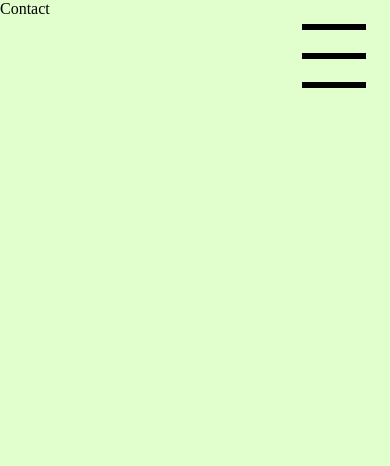
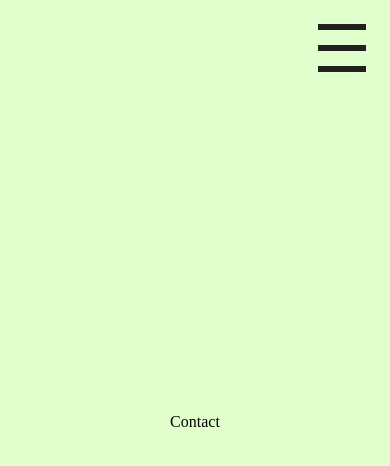
Before and after one commit to ArchCris/lic-bian-web, a Next.js app: page /Contact in a window 390 px wide. Shown: the top 466 px of the page. Built offline with nearby package versions, Linux system fonts and the light colour scheme.

Commit message:
ajust pages

```diff
--- a/pages/index.js
+++ b/pages/index.js
@@ -22,6 +22,7 @@ export default function Home() {
         exit={{opacity:0}}
         className={styles.home__conteiner}
       >
+        Index
       </m.main>
     </>
   )
--- a/styles/About.module.css
+++ b/styles/About.module.css
@@ -5,4 +5,7 @@
     height: 100%;
     width: 100%;
     background-color: #ffcab0;
+    display: flex;
+    justify-content: center;
+    align-items: center;
 }
--- a/styles/Contact.module.css
+++ b/styles/Contact.module.css
@@ -5,4 +5,7 @@
     height: 100%;
     width: 100%;
     background-color: #e0ffcd;
+    display: flex;
+    justify-content: center;
+    align-items: center;
   }
--- a/styles/Home.module.css
+++ b/styles/Home.module.css
@@ -5,7 +5,6 @@
   height: 100%;
   width: 100%;
   background-color: #ffebbb;
-  padding-top: 15vh;
   display: flex;
   justify-content: center;
   align-items: center;
--- a/styles/Navbar.module.css
+++ b/styles/Navbar.module.css
@@ -19,13 +19,14 @@
     font-size: 2rem;
     font-weight: 700;
     text-decoration: none;
-    z-index: 200;
+    z-index: 300;
     transition: all 500ms ease;
+    background-color: aliceblue;
 }
 .navbar__body a{
     padding: .2rem .5rem;
     text-decoration: none;
-    color: rgb(32,32,32);
+    color: var(--letter);
     position: relative;
     z-index: 100;
 }
@@ -33,7 +34,6 @@
 .navbar__body a{
     padding: .2rem .5rem;
     text-decoration: none;
-    color: rgb(32,32,32);
     position: relative;
     z-index: 100;
 }
@@ -42,7 +42,7 @@
     position: absolute;
     z-index: -1;
     content: "";
-    background-color: black;
+    background-color: var(--letter);
     height: 2.4rem;
     opacity: 0;
     width: 0%;
@@ -62,8 +62,8 @@
     top: 1.5rem;
     right: 1.5rem;
     z-index: 100;
-    height: 4rem;
-    width: 4rem;
+    height: 3rem;
+    width: 3rem;
     display: none;
     z-index: 300;
 }
@@ -78,8 +78,7 @@
     height: 6px;
     width: 100%;
     transition: all 500ms ease;
-    background-color: black;
-    transform-origin: center;
+    background-color: var(--letter);
 }
 .navbar__bar2{
     position: absolute;
@@ -87,9 +86,8 @@
     height: 6px;
     width: 100%;
     transition: all 500ms ease;
-    background-color: black;
+    background-color: var(--letter);
     transform: translateY(3px);
-    transform-origin: 2rem 3px;
 }
 .navbar__bar3{
     position: absolute;
@@ -97,8 +95,7 @@
     height: 6px;
     width: 100%;
     transition: all 500ms ease;
-    background-color: black;
-    transform-origin: 2rem 3px;
+    background-color: var(--letter);
 }
 
 @media only screen and (max-width: 768px) {
@@ -107,7 +104,7 @@
         height: 100%;
         flex-direction: column;
         left: 100%;
-        padding: 4rem 0rem;
+        padding: 6rem 0rem;
     }
     .active {
         left: 0%;
@@ -117,13 +114,12 @@
     }
     .trans1{
 
-        transform:  translateY(calc(2rem - 3px)) translateX(.5rem) rotate(-45deg) ;
+        transform:  translateY(calc(1.5rem - 3px)) translateX(.3rem) rotate(-45deg) ;
     }
     .trans2{
         opacity: 0;
     }
     .trans3{
-        transform:  translateY(calc(-2rem + 3px)) translateX(.5rem) rotate(45deg);
+        transform:  translateY(calc(-1.5rem + 3px)) translateX(.3rem) rotate(45deg);
     }
-
   }
--- a/styles/Podcast.module.css
+++ b/styles/Podcast.module.css
@@ -5,4 +5,7 @@
     height: 100%;
     width: 100%;
     background-color: #fdffcd;
+    display: flex;
+    justify-content: center;
+    align-items: center;
 }
--- a/styles/globals.css
+++ b/styles/globals.css
@@ -6,6 +6,9 @@
   overflow: hidden;
 }
 :root {
+  /*Letter color*/
+  --letter: rgb(32,32,32);
+  /*Others variables*/
   --primary-color:rgb(218,217,206);
   --primary-color-dark:rgb(185, 184, 174);
 }
```
